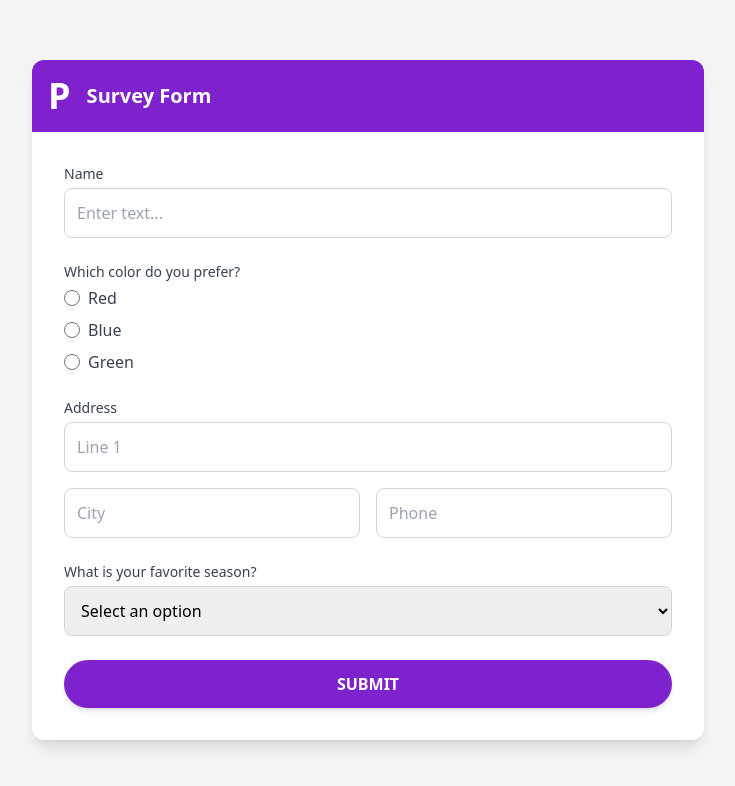
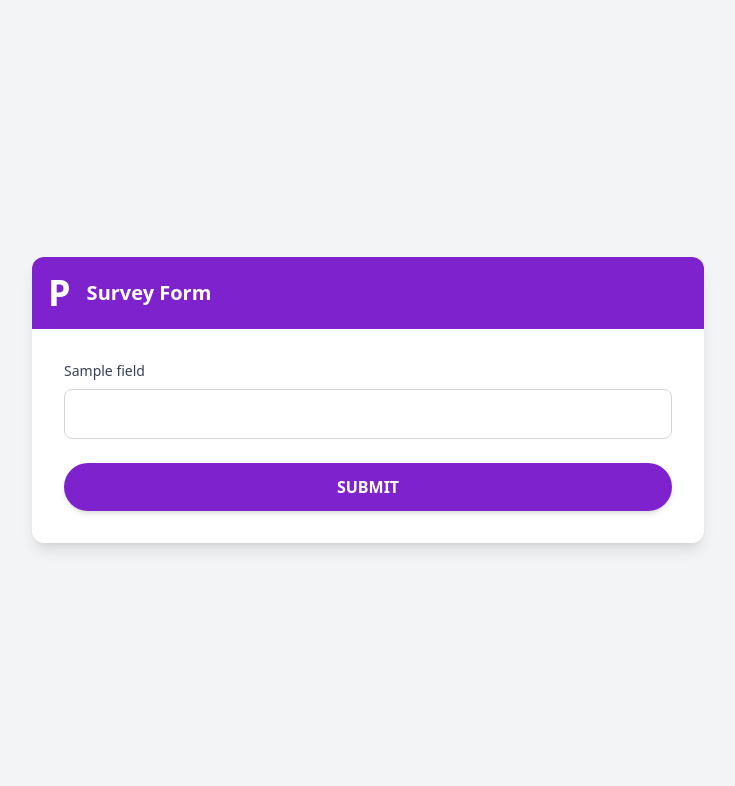
Before and after one commit to Krishna10016668/WebProject, a Flask app: template templates/survey.html in a window 1280 px wide. Shown: the top 786 px of the page, without its empty margins (272-1007 px from the left). Run offline with Flask 3, Linux system fonts and the light colour scheme; the template is opened without the code that fills it: most values are stand-ins (such as "Sample title", 1, 10 or a date in 2020); some libraries are stand-ins or nearby versions.

Commit message:
Update survey.html

```diff
--- a/templates/survey.html
+++ b/templates/survey.html
@@ -10,75 +10,31 @@
 
 <body class="bg-gray-100 min-h-screen flex items-center justify-center p-4">
 
+    <!-- Main Container -->
     <div class="w-full max-w-2xl bg-white rounded-xl shadow-lg overflow-hidden">
 
+        <!-- Header -->
         <div class="bg-purple-700 p-4 text-white flex items-center">
             <span class="text-4xl font-bold">P</span>
             <h1 class="text-xl font-semibold ml-4">Survey Form</h1>
         </div>
 
+        <!-- Form Content - Dynamically Generated -->
         <div class="p-8">
             <form id="surveyForm" class="space-y-6">
+
+                <!-- Simple Jinja2 loop to generate a text input for each column header -->
+                {% for field in fields %}
                 <div>
-                    <label for="name" class="block text-gray-700 text-sm font-medium mb-1">Name</label>
-                    <input type="text" id="name" name="name" placeholder="Enter text..."
+                    <label for="{{ field.name }}" class="block text-gray-700 text-sm font-medium mb-2">{{ field.label
+                        }}</label>
+                    <input type="text" id="{{ field.name }}" name="{{ field.label }}"
                         class="w-full p-3 border border-gray-300 rounded-lg focus:outline-none focus:ring-2 focus:ring-purple-500"
                         required>
                 </div>
+                {% endfor %}
 
-                <div>
-                    <label for="question" class="block text-gray-700 text-sm font-medium mb-1">Which color do you
-                        prefer?</label>
-                    <div class="space-y-2">
-                        <div class="flex items-center">
-                            <input type="radio" id="opt1_red" name="color_preference" value="Red"
-                                class="h-4 w-4 text-purple-600 border-gray-300 focus:ring-purple-500">
-                            <label for="opt1_red" class="ml-2 text-gray-700">Red</label>
-                        </div>
-                        <div class="flex items-center">
-                            <input type="radio" id="opt2_blue" name="color_preference" value="Blue"
-                                class="h-4 w-4 text-purple-600 border-gray-300 focus:ring-purple-500">
-                            <label for="opt2_blue" class="ml-2 text-gray-700">Blue</label>
-                        </div>
-                        <div class="flex items-center">
-                            <input type="radio" id="opt3_green" name="color_preference" value="Green"
-                                class="h-4 w-4 text-purple-600 border-gray-300 focus:ring-purple-500">
-                            <label for="opt3_green" class="ml-2 text-gray-700">Green</label>
-                        </div>
-                    </div>
-                </div>
-
-                <div>
-                    <label class="block text-gray-700 text-sm font-medium mb-1">Address</label>
-                    <div class="grid grid-cols-1 md:grid-cols-2 gap-4">
-                        <div class="md:col-span-2">
-                            <input type="text" id="address1" name="address1" placeholder="Line 1"
-                                class="w-full p-3 border border-gray-300 rounded-lg focus:outline-none focus:ring-2 focus:ring-purple-500">
-                        </div>
-                        <div>
-                            <input type="text" id="city" name="city" placeholder="City"
-                                class="w-full p-3 border border-gray-300 rounded-lg focus:outline-none focus:ring-2 focus:ring-purple-500">
-                        </div>
-                        <div>
-                            <input type="tel" id="phone" name="phone" placeholder="Phone"
-                                class="w-full p-3 border border-gray-300 rounded-lg focus:outline-none focus:ring-2 focus:ring-purple-500">
-                        </div>
-                    </div>
-                </div>
-
-                <div>
-                    <label for="question2" class="block text-gray-700 text-sm font-medium mb-1">What is your favorite
-                        season?</label>
-                    <select id="question2" name="favorite_season"
-                        class="w-full p-3 border border-gray-300 rounded-lg focus:outline-none focus:ring-2 focus:ring-purple-500">
-                        <option value="" disabled selected>Select an option</option>
-                        <option value="Spring">Spring</option>
-                        <option value="Summer">Summer</option>
-                        <option value="Autumn">Autumn</option>
-                        <option value="Winter">Winter</option>
-                    </select>
-                </div>
-
+                <!-- Static Submit Button -->
                 <button type="submit"
                     class="w-full py-3 mt-8 bg-purple-700 text-white font-semibold rounded-full shadow-md hover:bg-purple-800 transition-colors duration-300 focus:outline-none focus:ring-2 focus:ring-purple-500">
                     SUBMIT
@@ -87,6 +43,7 @@
         </div>
     </div>
 
+    <!-- Modal for Success Message -->
     <div id="successModal"
         class="hidden fixed inset-0 bg-gray-600 bg-opacity-50 overflow-y-auto h-full w-full flex items-center justify-center">
         <div class="bg-white rounded-lg p-6 shadow-xl w-80 text-center">
@@ -95,6 +52,7 @@
         </div>
     </div>
 
+    <!-- The original JavaScript still works perfectly without any changes! -->
     <script src="{{ url_for('static', filename='survey_script.js') }}"></script>
 </body>
 
```
